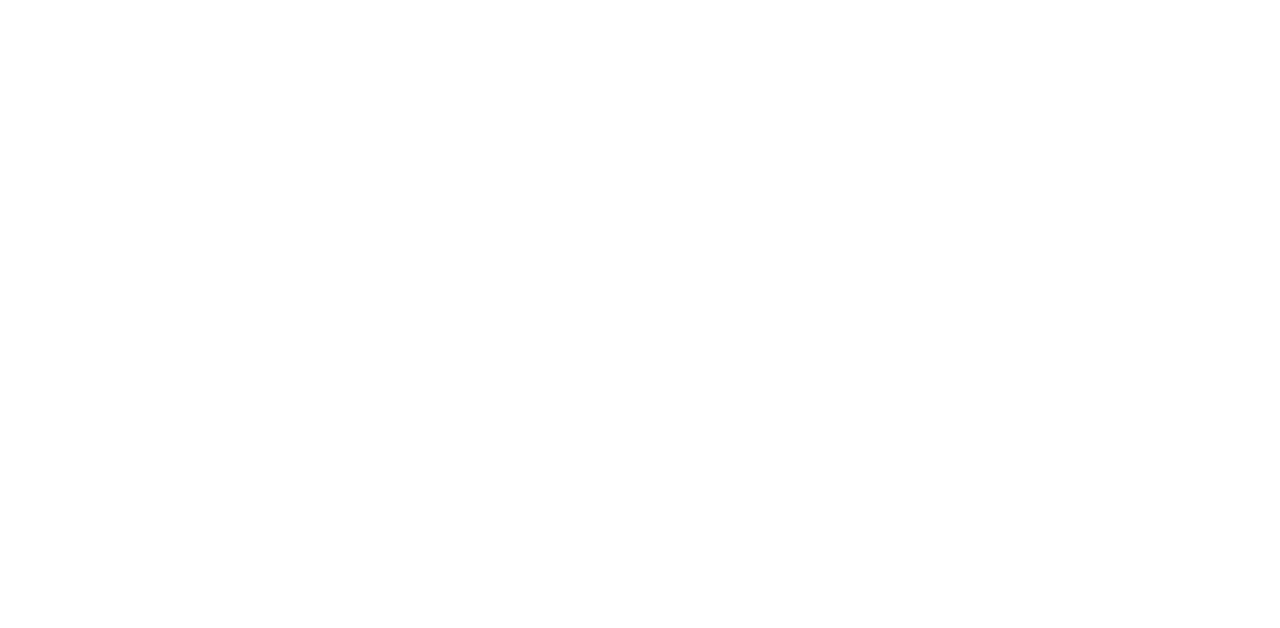
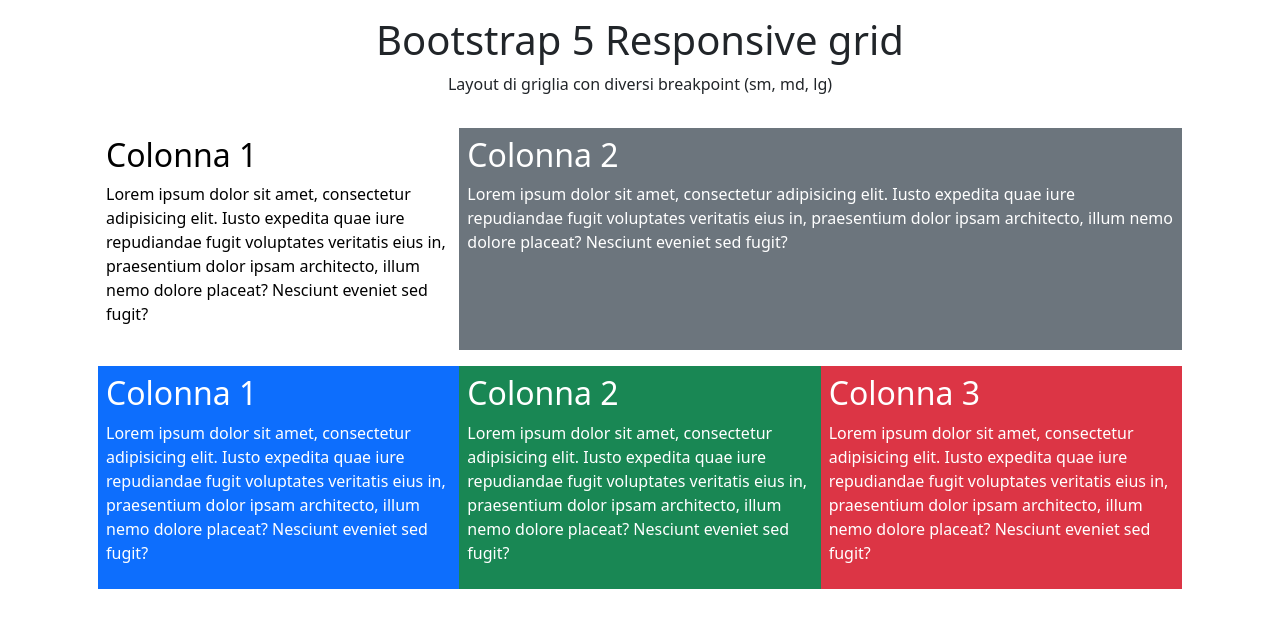
Before and after one commit to pietrobertino/htmlcss-bootstrap-layout, a plain HTML site: page index.html in a window 1280 px wide. Drawn offline with nearby package versions, Linux system fonts and the light colour scheme.

Commit message:
add header and first two rows

```diff
--- a/index.html
+++ b/index.html
@@ -1,11 +1,115 @@
-<!DOCTYPE html>
+<!doctype html>
 <html lang="en">
+
 <head>
-    <meta charset="UTF-8">
-    <meta name="viewport" content="width=device-width, initial-scale=1.0">
-    <title>Bootstrap layout</title>
+    <meta charset="utf-8">
+    <meta name="viewport" content="width=device-width, initial-scale=1">
+    <title>Bootstrap Layout</title>
+    <link href="https://cdn.jsdelivr.net/npm/bootstrap@5.3.8/dist/css/bootstrap.min.css" rel="stylesheet"
+        integrity="sha384-sRIl4kxILFvY47J16cr9ZwB07vP4J8+LH7qKQnuqkuIAvNWLzeN8tE5YBujZqJLB" crossorigin="anonymous">
 </head>
+
+
 <body>
 
+    <header>
+
+        <div class="container-lg">
+
+            <div class="text-center py-3">
+
+                <h1>Bootstrap 5 Responsive grid</h1>
+                <div>Layout di griglia con diversi breakpoint (sm, md, lg)</div>
+
+            </div>
+
+        </div>
+
+    </header>
+
+    <main class="text-white">
+
+        <div class="container-md">
+
+            <!-- prima riga -->
+            <div class="row mx-3 mt-3 gx-3">
+
+                <div class="col-12 col-md-6 col-lg-4 p-2 text-black">
+
+                    <h2>Colonna 1</h2>
+
+                    <p>Lorem ipsum dolor sit amet, consectetur adipisicing elit. Iusto expedita quae iure repudiandae
+                        fugit voluptates veritatis eius in, praesentium dolor ipsam architecto, illum nemo dolore
+                        placeat? Nesciunt eveniet sed fugit?</p>
+
+                </div>
+
+                <div class="col-12 col-md-6 col-lg-8 p-2 bg-secondary">
+
+                    <h2>Colonna 2</h2>
+
+                    <p>Lorem ipsum dolor sit amet, consectetur adipisicing elit. Iusto expedita quae iure repudiandae
+                        fugit voluptates veritatis eius in, praesentium dolor ipsam architecto, illum nemo dolore
+                        placeat? Nesciunt eveniet sed fugit?</p>
+
+                </div>
+            </div>
+
+            <!-- seconda riga  -->
+            <div class="row mx-3 mt-3 gx-3">
+                <!-- Come fare ad usare classe row-cols invece che col ? -->
+
+                <div class="col-6 col-md-4 p-2 bg-primary">
+
+                    <h2>Colonna 1</h2>
+
+                    <p>Lorem ipsum dolor sit amet, consectetur adipisicing elit. Iusto expedita quae iure repudiandae
+                        fugit voluptates veritatis eius in, praesentium dolor ipsam architecto, illum nemo dolore
+                        placeat? Nesciunt eveniet sed fugit?</p>
+
+                </div>
+
+                <div class="col-6 col-md-4 p-2 bg-success">
+
+                    <h2>Colonna 2</h2>
+
+                    <p>Lorem ipsum dolor sit amet, consectetur adipisicing elit. Iusto expedita quae iure repudiandae
+                        fugit voluptates veritatis eius in, praesentium dolor ipsam architecto, illum nemo dolore
+                        placeat? Nesciunt eveniet sed fugit?</p>
+
+                </div>
+
+                <div class="col-12 col-md-4 p-2 bg-danger">
+
+                    <h2>Colonna 3</h2>
+
+                    <p>Lorem ipsum dolor sit amet, consectetur adipisicing elit. Iusto expedita quae iure repudiandae
+                        fugit voluptates veritatis eius in, praesentium dolor ipsam architecto, illum nemo dolore
+                        placeat? Nesciunt eveniet sed fugit?</p>
+
+                </div>
+
+            </div>
+        </div>
+
+    </main>
+
+
+
+
+
+
+
+
+
+
+
+
+
+
+    <script src="https://cdn.jsdelivr.net/npm/bootstrap@5.3.8/dist/js/bootstrap.bundle.min.js"
+        integrity="sha384-FKyoEForCGlyvwx9Hj09JcYn3nv7wiPVlz7YYwJrWVcXK/BmnVDxM+D2scQbITxI"
+        crossorigin="anonymous"></script>
 </body>
+
 </html>
```
Also changed, not shown: 1 other file.
